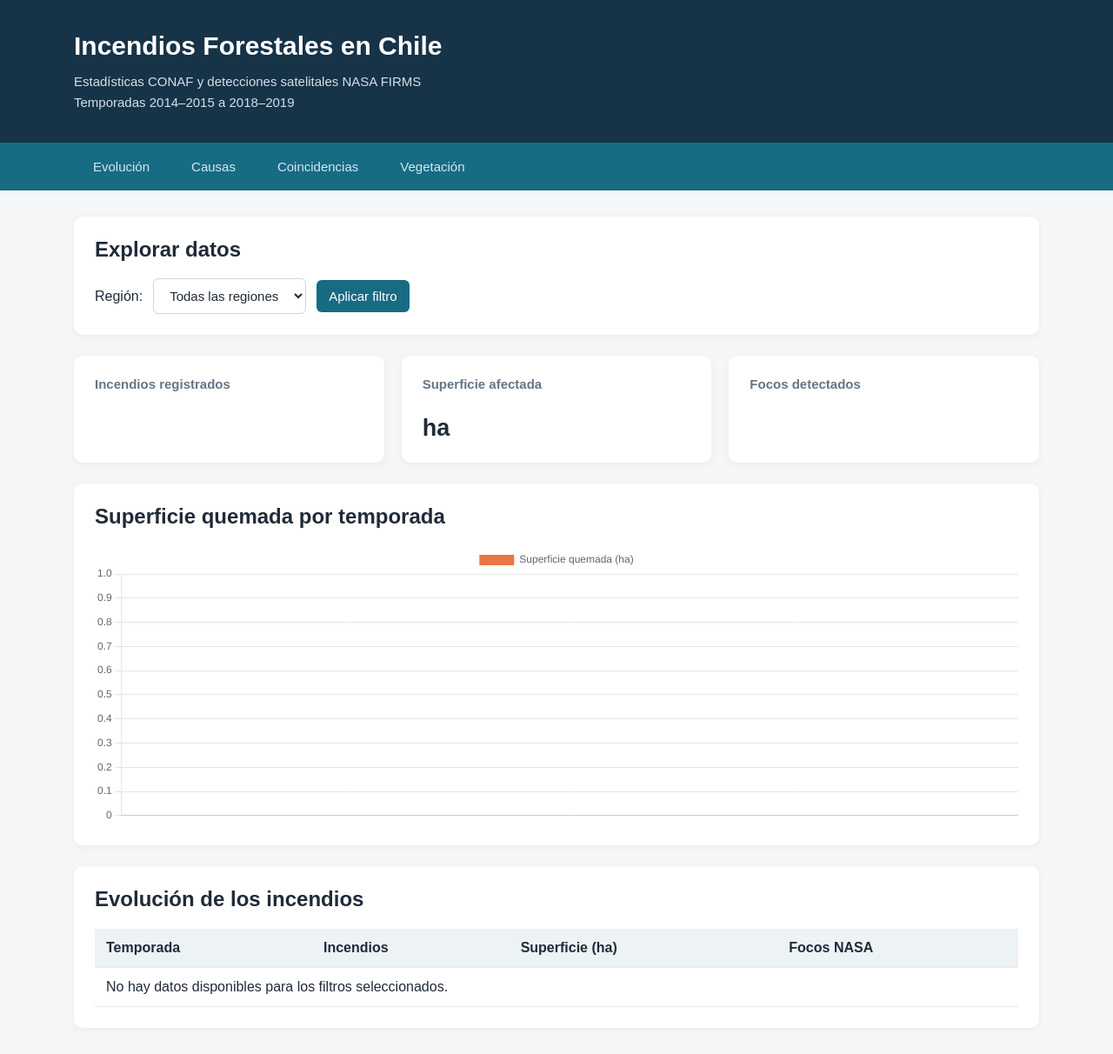
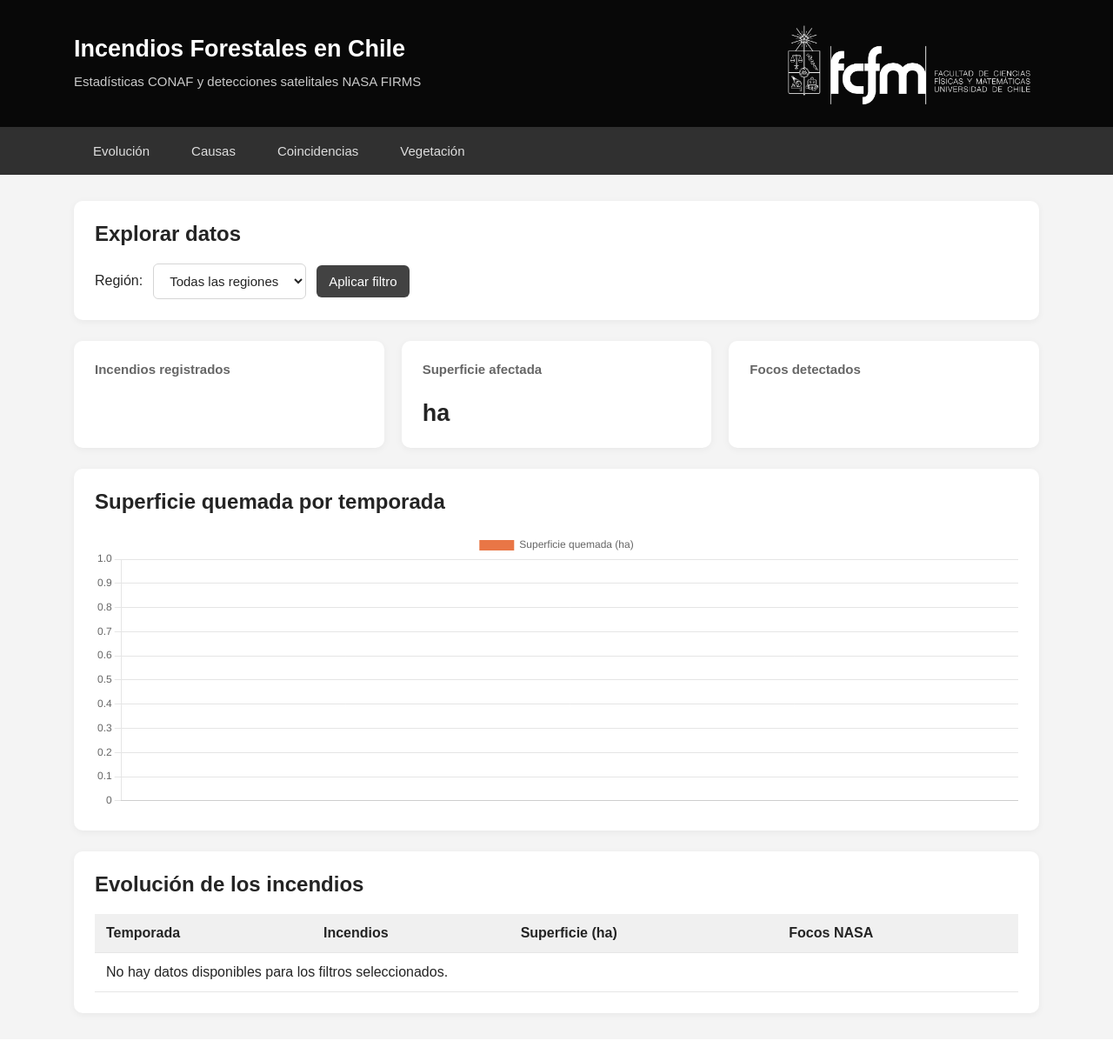
Before and after one commit to toookki/NASA-CONAF-app, a Django app: template incendios/templates/incendios/dashboard.html in a window 1280 px wide. Shown: the whole page at 87% size. After the commit the page ends 1171 px from the top, so only its background shows below. Run offline with Django 5.2, Linux system fonts and the light colour scheme; the template is opened without the code that fills it, so the values that code supplies are empty.

Commit message:
style: actualizar identidad visual FCFM y paleta de grises

```diff
--- a/incendios/static/incendios/estilos.css
+++ b/incendios/static/incendios/estilos.css
@@ -9,42 +9,79 @@
 body {
     margin: 0;
     font-family: Arial, sans-serif;
-    background: #f4f6f8;
-    color: #202b38;
+    background: #f4f4f4;
+    color: #242424;
 }
 
 
 /* ==========================================
-   2. Encabezado
+   2. Encabezado institucional
    ========================================== */
 
 header {
-    background: #163348;
-    color: white;
-    padding: 34px max(20px, calc((100% - 1150px) / 2 + 20px));
+    position: relative;
+    background: #080808;
+    color: #ffffff;
+    padding: 18px 20px;
+}
+
+.encabezado-contenido {
+    display: flex;
+    align-items: center;
+    width: 100%;
+    min-height: 110px;
+}
+
+/* Logo alineado con el borde derecho
+   del contenido principal */
+
+.encabezado-logo {
+    position: absolute;
+    right: max(
+        20px,
+        calc((100% - 1150px) / 2 + 20px)
+    );
+    top: 50%;
+    transform: translateY(-50%);
+    width: 300px;
+}
+
+.encabezado-logo img {
+    display: block;
+    width: 100%;
+    height: auto;
+}
+
+/* Título alineado con el borde izquierdo
+   del contenido principal */
+
+.encabezado-titulos {
+    flex: 1;
+    min-width: 0;
+
+    margin-left: max(
+        0px,
+        calc((100vw - 1150px) / 2)
+    );
+
+    margin-right: calc(
+        320px + max(0px, (100vw - 1150px) / 2)
+    );
 }
 
 header h1 {
-    margin: 0 0 10px;
-    font-size: 30px;
+    margin: 0 0 9px;
+    font-size: 27px;
     font-weight: 700;
     line-height: 1.25;
 }
 
 header p {
     margin: 0;
-    color: #d5e0e8;
+    color: #c9c9c9;
     font-size: 15px;
     font-weight: 400;
     line-height: 1.6;
-}
-
-header a {
-    color: white;
-}
-
-header a:hover {
-    color: #d5e0e8;
 }
 
 
@@ -54,7 +91,7 @@ header a:hover {
 
 .navegacion-principal {
     width: 100%;
-    background: #176b83;
+    background: #303030;
 }
 
 .navegacion-contenido {
@@ -74,29 +111,32 @@ header a:hover {
     display: flex;
     align-items: center;
     justify-content: center;
+
     padding: 19px 22px;
-    color: #d5e9ef;
+
+    color: #dedede;
     font-size: 15px;
     font-weight: 400;
     text-decoration: none;
     white-space: nowrap;
+
     transition: background 0.2s, color 0.2s;
 }
 
 .navegacion-enlaces a:hover {
-    color: white;
-    background: #ffffff18;
+    color: #ffffff;
+    background: #454545;
 }
 
 .navegacion-enlaces a:focus-visible {
-    outline: 2px solid white;
+    outline: 2px solid #ffffff;
     outline-offset: -4px;
 }
 
 /* Página activa */
 
 .navegacion-enlaces a.activo {
-    color: white;
+    color: #ffffff;
     font-weight: 700;
 }
 
@@ -162,26 +204,26 @@ button {
 }
 
 select {
-    border: 1px solid #ccd5dd;
-    background: white;
-    color: #202b38;
+    border: 1px solid #d5d5d5;
+    background: #ffffff;
+    color: #242424;
 }
 
 button {
     border: none;
-    background: #176b83;
-    color: white;
+    background: #424242;
+    color: #ffffff;
     cursor: pointer;
     transition: background 0.2s;
 }
 
 button:hover {
-    background: #12566a;
+    background: #303030;
 }
 
 button:focus-visible,
 select:focus-visible {
-    outline: 2px solid #176b83;
+    outline: 2px solid #555555;
     outline-offset: 2px;
 }
 
@@ -207,7 +249,7 @@ select:focus-visible {
 
 .indicador h3 {
     margin-top: 0;
-    color: #647587;
+    color: #666666;
     font-size: 15px;
     font-weight: 600;
 }
@@ -255,16 +297,16 @@ th,
 td {
     padding: 13px;
     text-align: left;
-    border-bottom: 1px solid #e5e9ed;
+    border-bottom: 1px solid #e6e6e6;
 }
 
 th {
-    background: #edf2f5;
+    background: #f0f0f0;
     font-weight: 700;
 }
 
 tbody tr:hover {
-    background: #f8fafb;
+    background: #fafafa;
 }
 
 
--- a/incendios/templates/incendios/base.html
+++ b/incendios/templates/incendios/base.html
@@ -13,10 +13,19 @@
 </head>
 
 <body>
+
     <header>
-        <h1>{% block titulo_encabezado %}{% endblock %}</h1>
-        <p>{% block descripcion_encabezado %}{% endblock %}</p>
-        {% block encabezado_extra %}{% endblock %}
+        <div class="encabezado-contenido">
+            <div class="encabezado-logo">
+                <img src="{% static 'incendios/fcfm_horizontal.png' %}"
+                    alt="Facultad de Ciencias Físicas y Matemáticas">
+            </div>
+
+            <div class="encabezado-titulos">
+                <h1>{% block titulo_encabezado %}{% endblock %}</h1>
+                <p>{% block descripcion_encabezado %}{% endblock %}</p>
+            </div>
+        </div>
     </header>
 
     {% include "incendios/_navegacion.html" %}
--- a/incendios/templates/incendios/dashboard.html
+++ b/incendios/templates/incendios/dashboard.html
@@ -3,10 +3,6 @@
 {% block titulo_documento %}NASA–CONAF | Incendios Forestales{% endblock %}
 {% block titulo_encabezado %}Incendios Forestales en Chile{% endblock %}
 {% block descripcion_encabezado %}Estadísticas CONAF y detecciones satelitales NASA FIRMS{% endblock %}
-
-{% block encabezado_extra %}
-    <p>Temporadas 2014–2015 a 2018–2019</p>
-{% endblock %}
 
 {% block contenido %}
     <section class="panel">
--- a/incendios/templates/incendios/vegetacion.html
+++ b/incendios/templates/incendios/vegetacion.html
@@ -83,7 +83,7 @@
     </section>
 
     <section class="panel">
-        <h2>Interpretación</h2>
+        <h2>Interpretación de los resultados</h2>
 
         <p>
             La superficie corresponde a los valores registrados
```
Also changed, not shown: other parts of incendios/static/incendios/estilos.css (+35 -6 lines), incendios/static/incendios/fcfm_horizontal.png (added).
